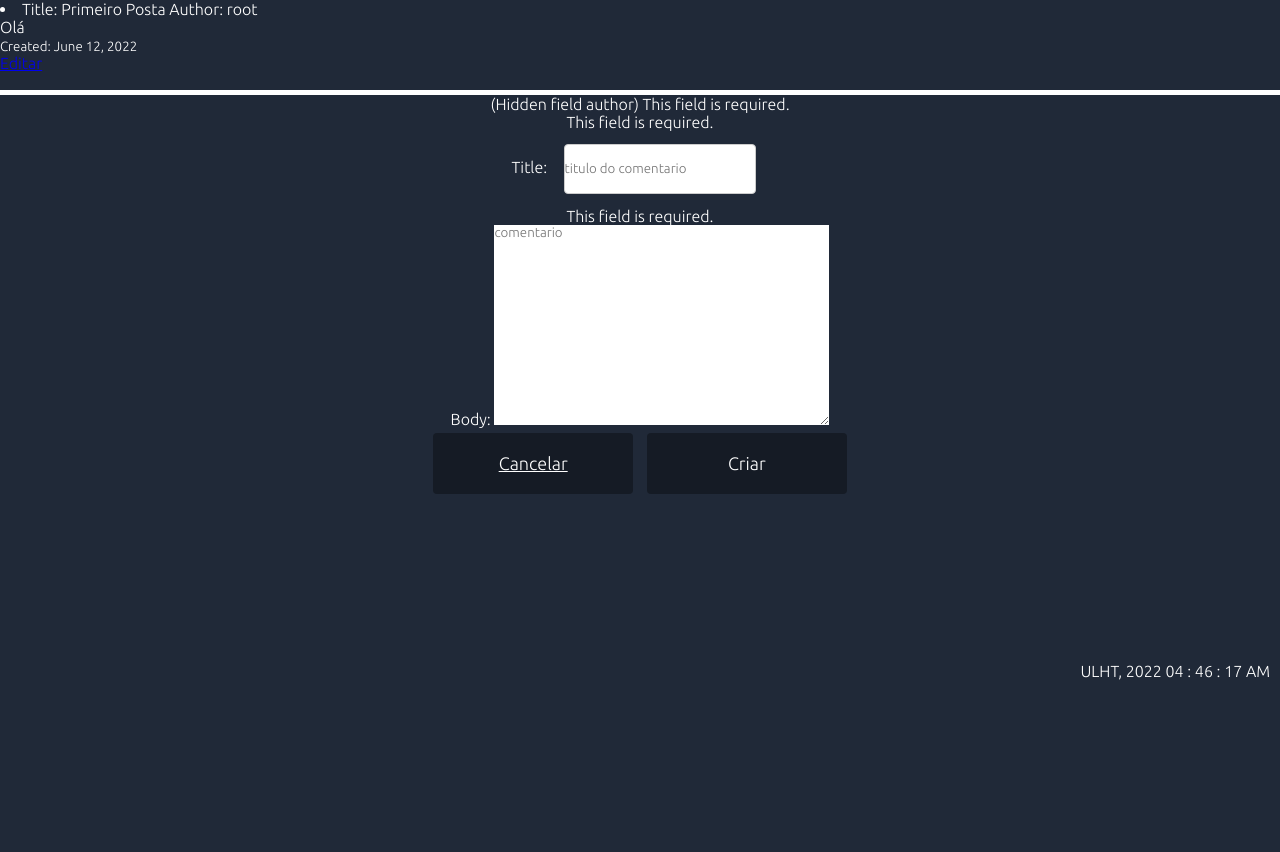
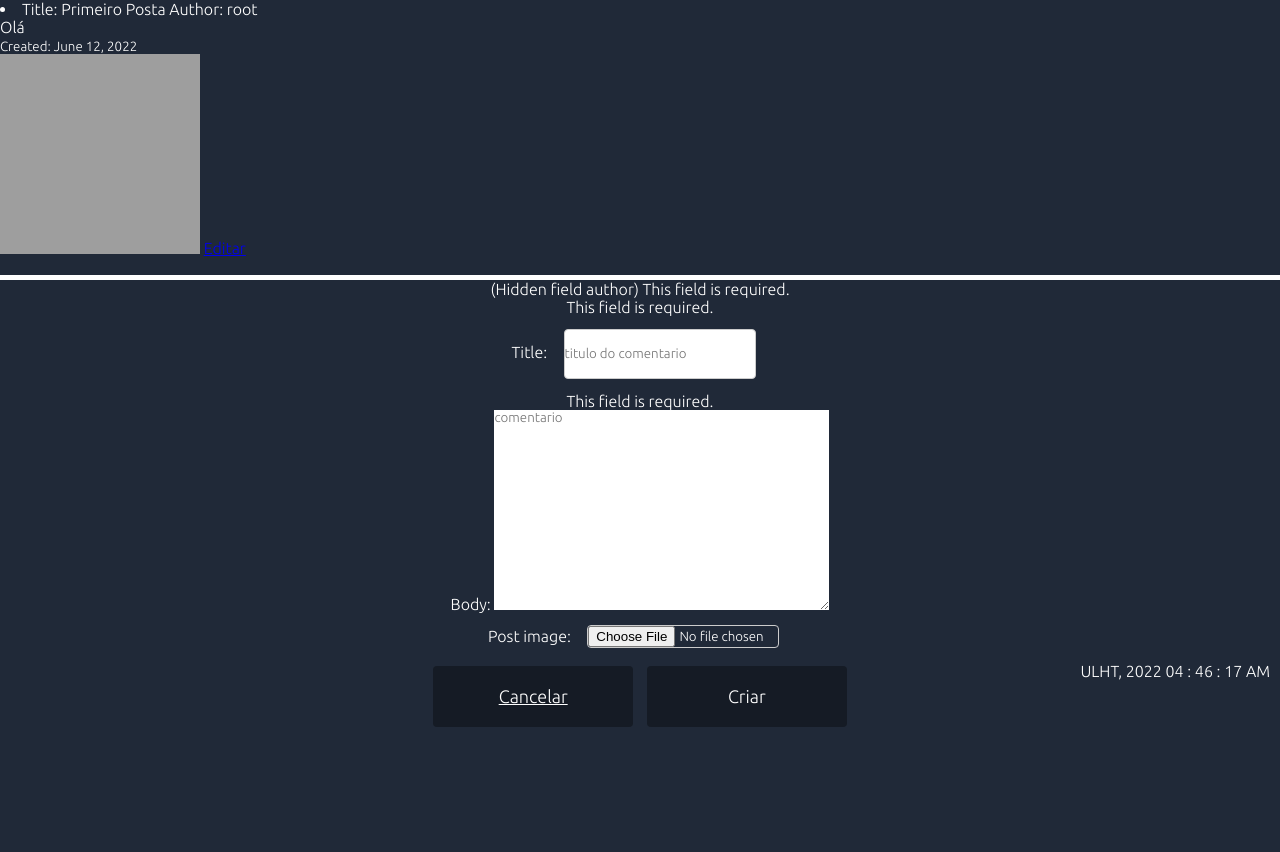
Before and after one commit to Culurio/ProjetoWeb, a Django app: page /blog in a window 1280 px wide. Shown: the part 120-972 px from the top of the page. Before the commit the page ends 800 px from the top, so only its background shows below. Run offline with Django 4.2, Linux system fonts and the light colour scheme; a user stored in the database is signed in; data comes from the database, SQL or seed files in the repository; both versions use the stored data as it was after the commit; parts of the project's set-up code (start-up, migrations or seed data) failed here and were passed over; grey boxes are pictures that could not be loaded.

Commit message:
Trabalho que funciona mas não funciona no heroku

```diff
--- a/portfolio/models.py
+++ b/portfolio/models.py
@@ -1,7 +1,6 @@
 from django.db import models
 from django.core.validators import MaxValueValidator, MinValueValidator
 from django.contrib.auth.models import User
-from datetime import datetime, date
 
 # Create your models here.
 
@@ -34,6 +33,7 @@
 
     title = models.CharField(max_length=50,default='')
     description = models.CharField(max_length=500)
+    image = models.ImageField(upload_to='pictures/', blank=True)
     year = models.IntegerField(default=0)
     school_year = models.IntegerField(default=0)
     github = models.URLField()
@@ -62,7 +62,7 @@
         return self.title
 
 class Subject(models.Model):
-    id = models.BigIntegerField(primary_key = True)
+
     name = models.CharField(max_length=30)
     year = models.IntegerField(default=0)
     etcs = models.IntegerField(default=0)
@@ -85,6 +85,7 @@
     title = models.CharField(max_length = 255)
     author = models.ForeignKey(User, on_delete=models.CASCADE)
     body = models.TextField()
+    post_image = models.ImageField(upload_to='pictures/', blank=True)
     post_date = models.DateField(auto_now_add= True)
 
     def __str__(self):
--- a/portfolio/templates/portfolio/blog.html
+++ b/portfolio/templates/portfolio/blog.html
@@ -13,6 +13,11 @@
     Author: {{ post.author }}<br>
     {{ post.body|slice:":50" }}<br>
     <small>Created: {{ post.post_date }}</small><br>
+    {% if post.post_image %}
+
+    <img src="{{ post.post_image.url }}" style="height: 200px ;width: 200px ">
+
+    {% endif %}
 
     {% if request.user.is_authenticated %}
 
```
Also changed, not shown: portfolio/templates/portfolio/projects.html (+14 -0 lines), db.sqlite3, portfolio/migrations/0002_skills_project_big_school_year_and_more.py.
